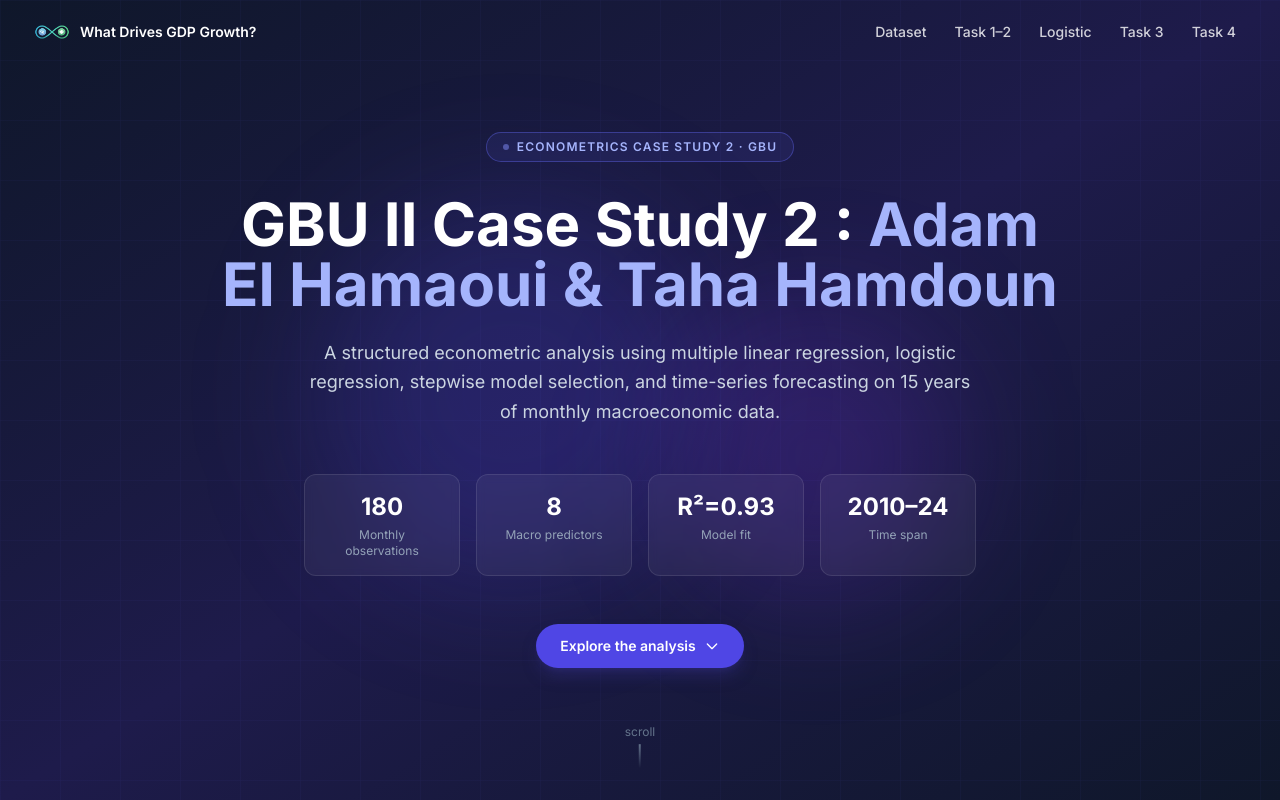
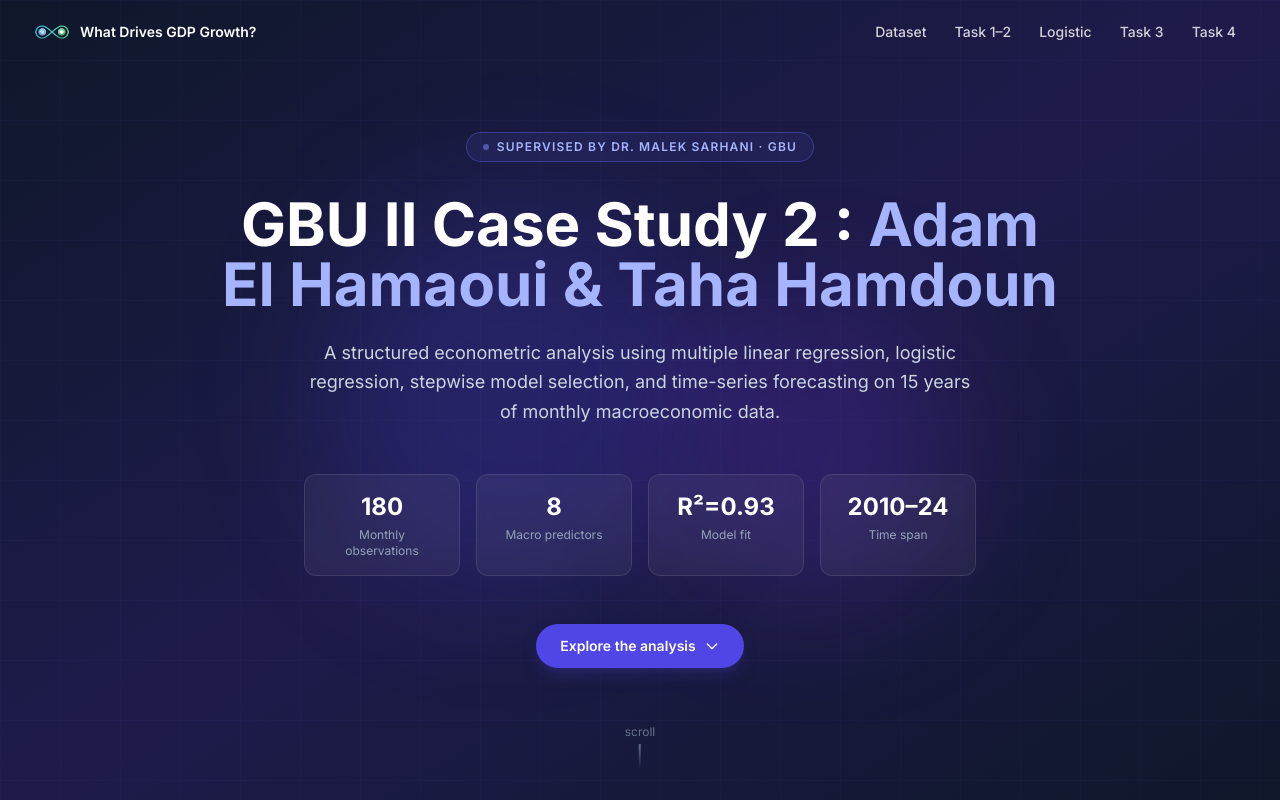
Before and after one commit to elhamaouiadam1-lab/GBU-Project, a Next.js app: page / in a window 1280 px wide. Shown: the top 800 px of the page. Built offline with nearby package versions, Linux system fonts and the light colour scheme.

Commit message:
Update text in HeroSection component

```diff
--- a/components/HeroSection.tsx
+++ b/components/HeroSection.tsx
@@ -37,7 +37,7 @@ export function HeroSection() {
           className="inline-flex items-center gap-2 px-4 py-1.5 rounded-full border border-indigo-500/40 bg-indigo-500/10 text-indigo-300 text-xs font-semibold tracking-widest uppercase mb-8"
         >
           <span className="w-1.5 h-1.5 rounded-full bg-indigo-400 animate-pulse" />
-          Econometrics Case Study 2 · GBU
+          Supervised by Dr. Malek Sarhani · GBU
         </motion.div>
 
         {/* Title */}
```
